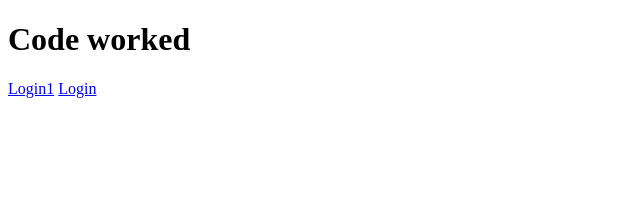
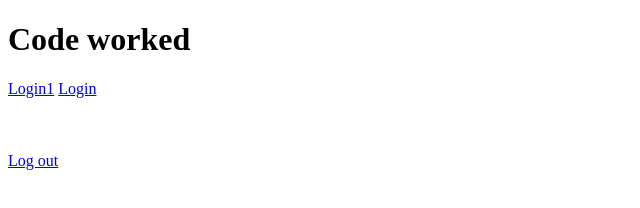
Before and after one commit to meeckeytek/testing, a plain HTML site: page index.html in a window 1280 px wide. Shown: the full height of the page, 0-640 px from the left. Drawn offline with Linux system fonts and the light colour scheme.

Commit message:
Update index.html

```diff
--- a/index.html
+++ b/index.html
@@ -12,5 +12,10 @@
     <script src="./config.json"></script>
      <a href="/.auth/login/aad">Login1</a>
     <a href="/.auth/login/aad?post_login_redirect_uri=https://testingrepro.azurewebsites.net/success">Login</a>
+    <br />
+    <br />
+    <br />
+    <br />
+    <a href="/.auth/logout">Log out</a>
 </body>
 </html>
```
